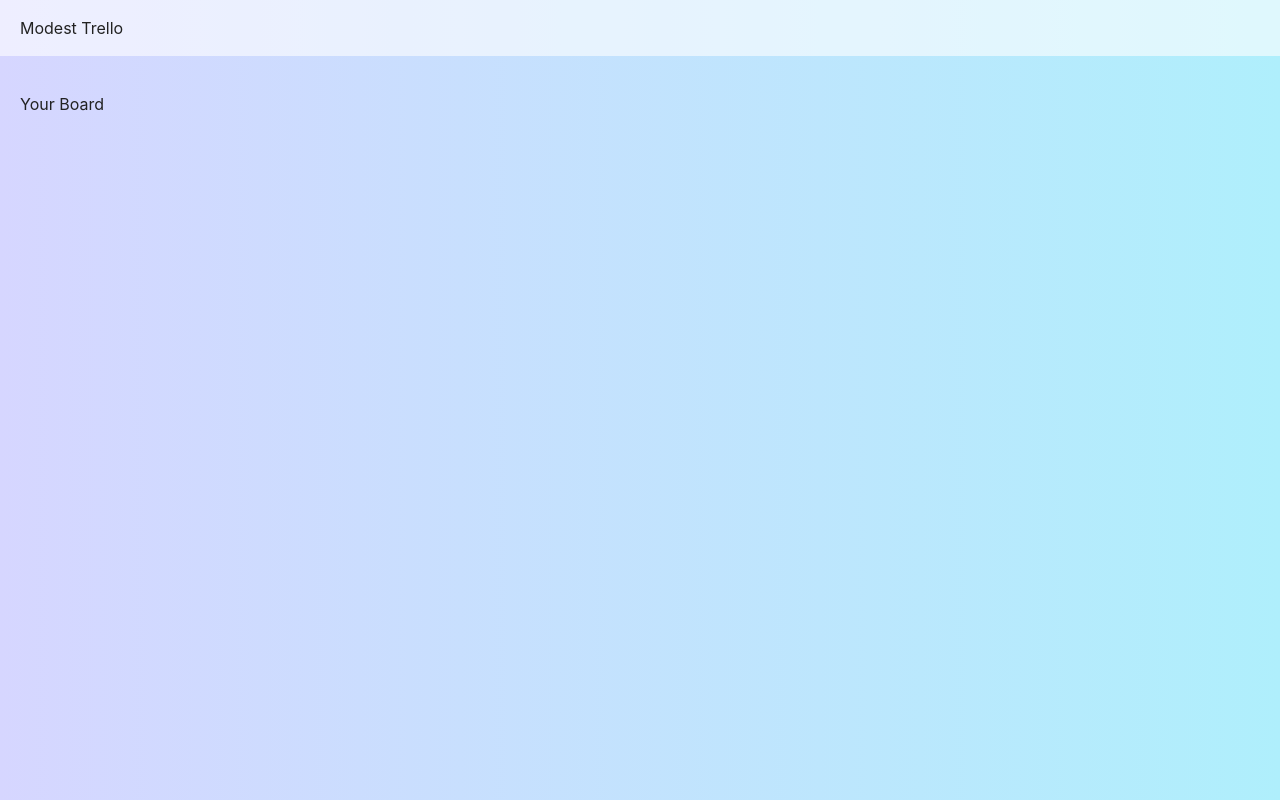
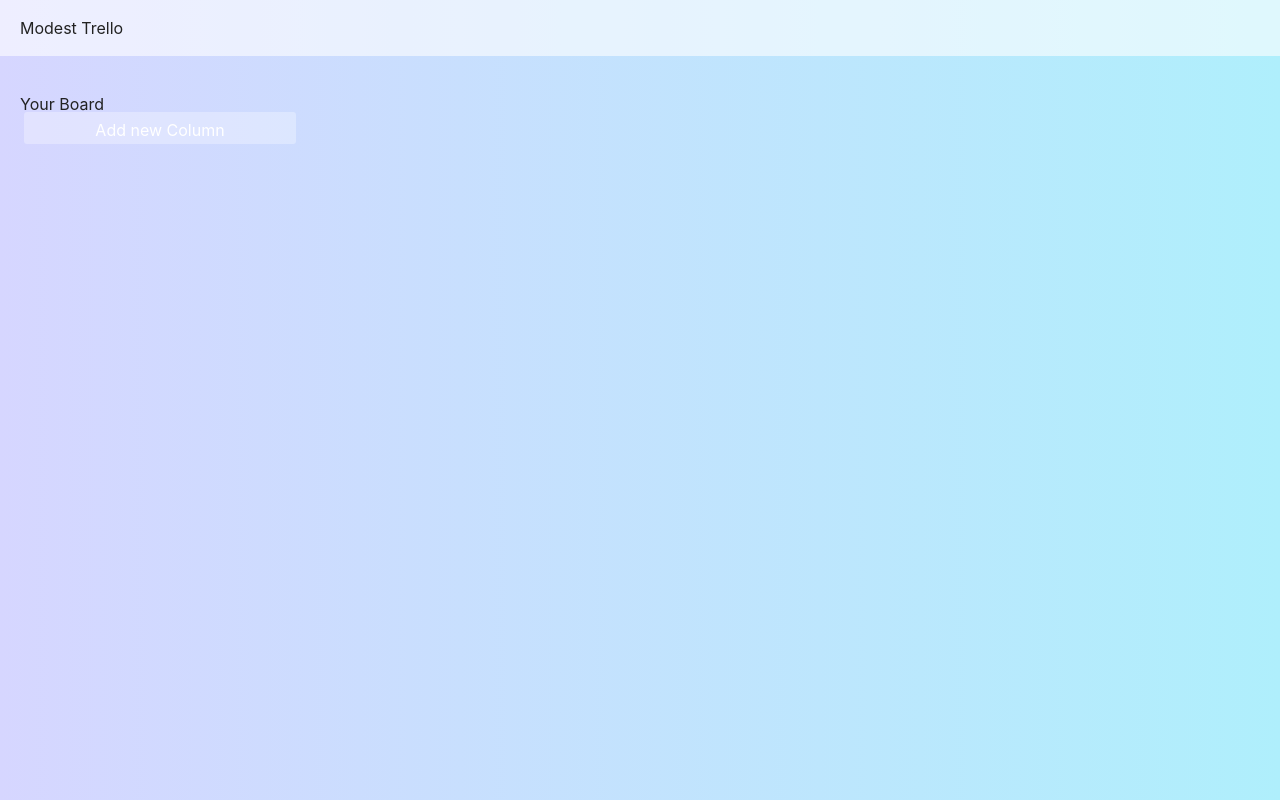
Before and after one commit to IvanKuzyshyn/modest-trello, a React (Create React App) app: page / in a window 1280 px wide. Built offline with nearby package versions, Linux system fonts and the light colour scheme.

Commit message:
Implement columns create components

```diff
--- a/src/scenes/board-page/components/board/Board.tsx
+++ b/src/scenes/board-page/components/board/Board.tsx
@@ -8,6 +8,9 @@ import {useAction} from "../../../../context/hooks/use-action";
 import {StateAction} from "../../../../context/types/state";
 import {Column, DraftColumn} from "../../types/column";
 import { Column as ColumnComponent } from "../column/Column";
+import { ManageColumnModal } from "../column/ManageColumnModal";
+import { DeleteColumnModal } from "../column/DeleteColumnModal";
+import { DefaultColumn } from "../column/DefaultColumn";
 
 export const Board = () => {
     const [isModalVisible, setModalVisibility] = useState<boolean>(false)
@@ -58,7 +61,23 @@ export const Board = () => {
                         onEdit={() => handleShowEditModal(column.id)}
                     />
                 ))}
+                <DefaultColumn onCreateColumn={() => setModalVisibility(true)} />
             </section>
+            {isModalVisible && (
+                <ManageColumnModal
+                    onClose={() => setModalVisibility(false)}
+                    onCreate={handleCreateColumn}
+                    onEdit={handleEditColumn}
+                    id={editingColumnId}
+                />
+            )}
+            {Boolean(deletingColumnId) && (
+                <DeleteColumnModal
+                    columnId={deletingColumnId}
+                    onClose={() => setDeletingColumnId(null)}
+                    onDelete={handleDeleteColumn}
+                />
+            )}
         </Page>
     )
 }
```
